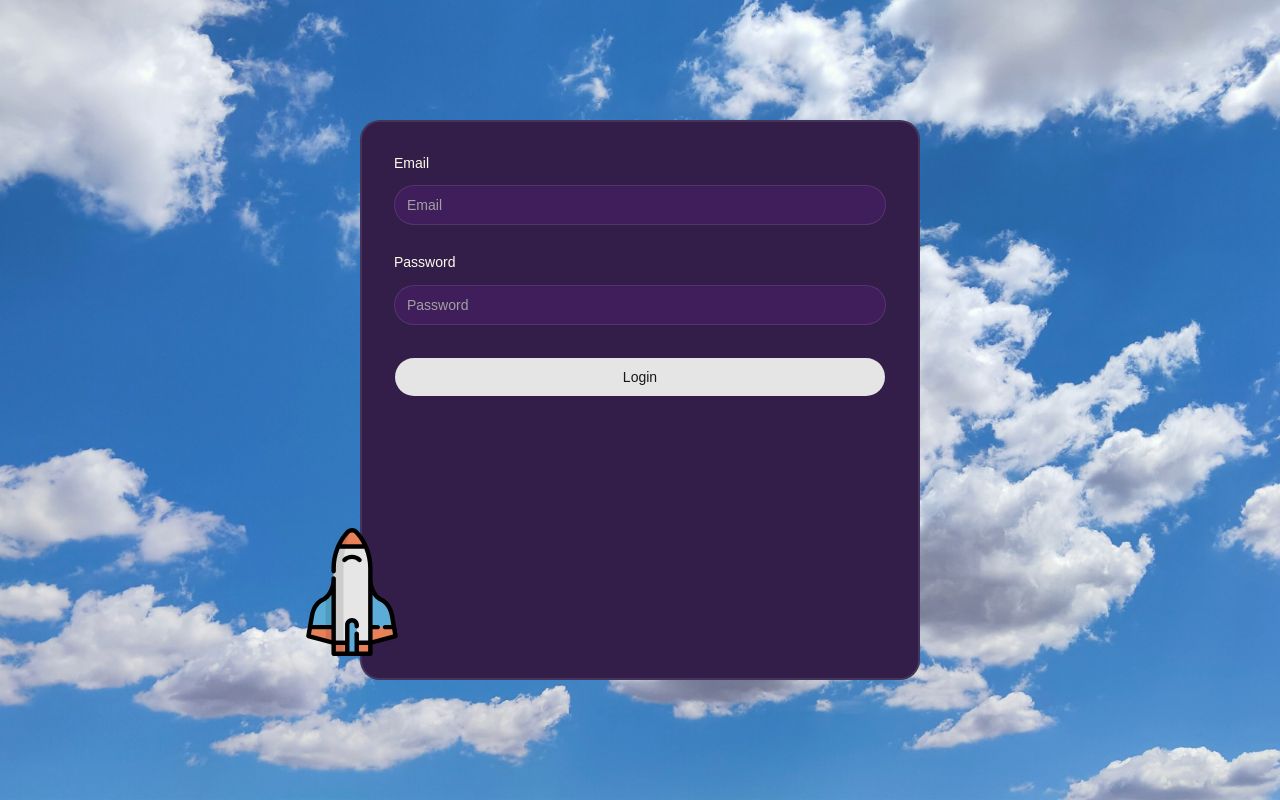
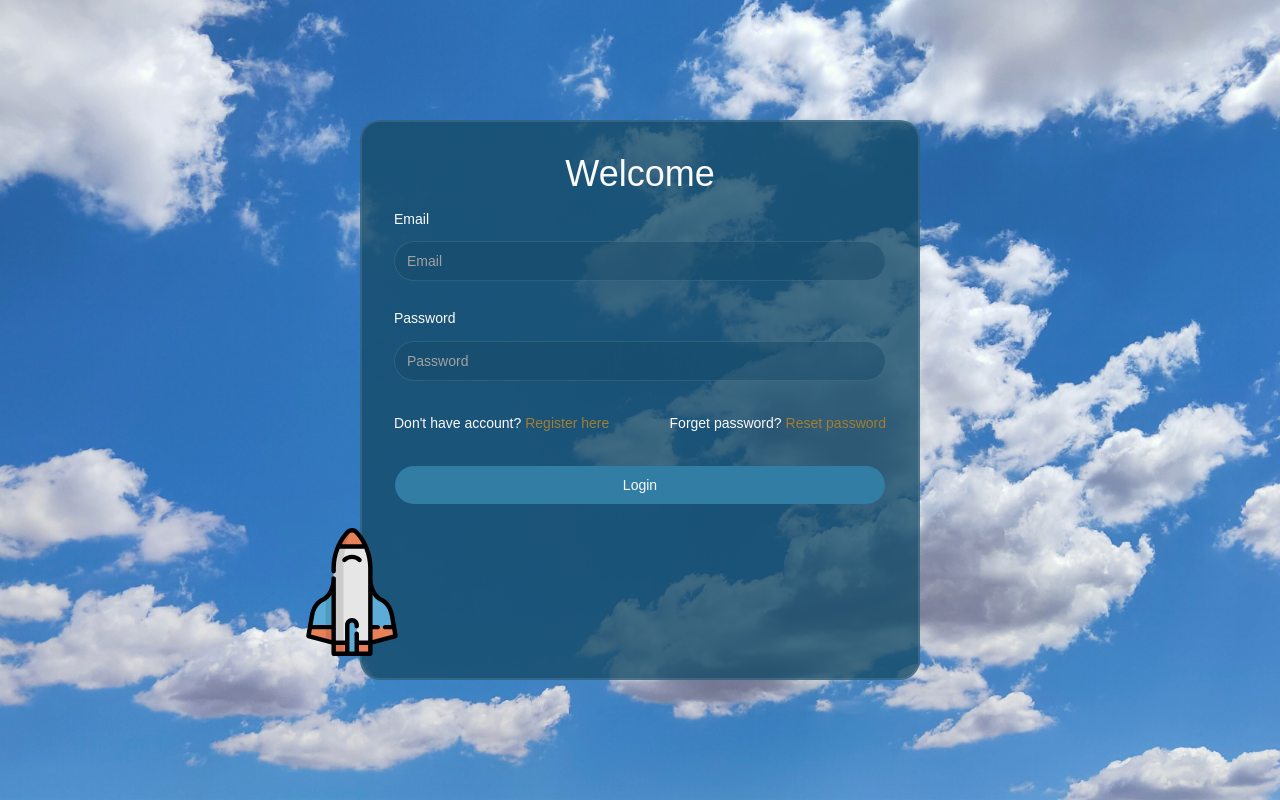
Before and after one commit to Tsukiesi/SuperNova, a React (Vite) app in the folder client/: page / in a window 1280 px wide. Built offline with nearby package versions, Linux system fonts and the light colour scheme.

Commit message:
Add react-hook-form and zod validation. Update design for login page

```diff
--- a/client/package.json
+++ b/client/package.json
@@ -12,16 +12,19 @@
   "dependencies": {
     "@base-ui/react": "^1.7.0",
     "@fontsource-variable/inter": "^5.3.0",
+    "@hookform/resolvers": "^5.7.1",
     "@tailwindcss/vite": "^4.3.3",
     "class-variance-authority": "^0.7.1",
     "clsx": "^2.1.1",
     "lucide-react": "^1.30.0",
     "react": "^19.2.8",
     "react-dom": "^19.2.8",
+    "react-hook-form": "^7.85.0",
     "shadcn": "^4.16.2",
     "tailwind-merge": "^3.6.0",
     "tailwindcss": "^4.3.3",
-    "tw-animate-css": "^1.4.0"
+    "tw-animate-css": "^1.4.0",
+    "zod": "^4.4.3"
   },
   "devDependencies": {
     "@eslint/js": "^10.0.1",
--- a/client/src/components/ui/field.tsx
+++ b/client/src/components/ui/field.tsx
@@ -197,7 +197,7 @@ function FieldError({
     }
 
     return (
-      <ul className="ml-4 flex list-disc flex-col gap-1">
+      <ul className="ml-4 flex list-disc gap-1">
         {uniqueErrors.map(
           (error, index) =>
             error?.message && <li key={index}>{error.message}</li>,
--- a/client/src/features/auth/types.ts
+++ b/client/src/features/auth/types.ts
@@ -1,3 +1,8 @@
 export type LoginFormProps = {
   onLogin: () => void;
 };
+
+export type LoginFormState = {
+  email: string;
+  password: string;
+};
--- a/client/src/features/auth/ui/LoginForm.tsx
+++ b/client/src/features/auth/ui/LoginForm.tsx
@@ -6,32 +6,86 @@ import {
 } from "@/components/ui/field";
 import { Input } from "@/components/ui/input";
 import { Button } from "@/components/ui/button";
-import { type LoginFormProps } from "../types";
+import { z } from "zod";
+import { zodResolver } from "@hookform/resolvers/zod";
+import { useForm } from "react-hook-form";
+import { type LoginFormProps, type LoginFormState } from "../types";
+
+const LoginSchema = z.object({
+  email: z
+    .email({ error: "Wrong email format" })
+    .nonempty({ error: "Email can't be empty" }),
+  password: z.string().min(8, { error: "Password must be at least 8 symbols" }),
+});
 
 function LoginForm({ onLogin }: LoginFormProps) {
+  const { register, handleSubmit, formState } = useForm<LoginFormState>({
+    resolver: zodResolver(LoginSchema),
+  });
+  const onSubmit = (data: LoginFormState) => {
+    console.log(data);
+    onLogin();
+  };
+  const { errors } = formState;
   return (
     <form
-      action=""
-      className="w-140 h-140 rounded-[20px] border-2 p-8 bg-background text-amber-50"
-      onSubmit={(e) => {
-        e.preventDefault();
-        onLogin();
-      }}
+      noValidate
+      className="w-140 h-140 rounded-[20px] border-2 text-center p-8 bg-[#164b68CC]"
+      onSubmit={handleSubmit(onSubmit)}
     >
-      <FieldGroup>
-        <Field>
+      <span className="text-4xl ">Welcome</span>
+
+      <FieldGroup className="mt-4">
+        <Field className="relative">
           <FieldLabel htmlFor="email">Email</FieldLabel>
-          <Input id="email" type="email" placeholder="Email" />
-          <FieldError />
+          <Input
+            id="email"
+            type="email"
+            placeholder="Email"
+            className="focus-visible:border-ring-secondary focus-visible:ring-ring-secondary/30 bg-input-secondary/50"
+            {...register("email")}
+          />
+          <FieldError
+            errors={[errors.email]}
+            className="absolute left-0 top-full mt-1"
+          />
         </Field>
 
-        <Field>
+        <Field className="relative">
           <FieldLabel htmlFor="password">Password</FieldLabel>
-          <Input id="password" type="password" placeholder="Password" />
-          <FieldError />
+          <Input
+            id="password"
+            type="password"
+            placeholder="Password"
+            className="focus-visible:border-ring-secondary focus-visible:ring-ring-secondary/30 bg-input-secondary/50"
+            {...register("password")}
+          />
+          <FieldError
+            errors={[errors.password]}
+            className="absolute left-0 top-full mt-1"
+          />
         </Field>
       </FieldGroup>
-      <Button type="submit" size="lg" className="w-full mt-8">
+      <div className="flex justify-between text-sm mt-8">
+        <span>
+          Don't have account?
+          <a href="" className="ml-1 hover:underline text-[#a37d32]">
+            Register here
+          </a>
+        </span>
+        <span>
+          Forget password?
+          <a href="" className="ml-1 hover:underline text-[#a37d32]">
+            Reset password
+          </a>
+        </span>
+      </div>
+
+      <Button
+        type="submit"
+        size="lg"
+        className="w-full mt-8 bg-secondary text-secondary-foreground hover:bg-secondary/80"
+      >
         Login
       </Button>
     </form>
--- a/client/src/index.css
+++ b/client/src/index.css
@@ -19,9 +19,9 @@
   --card-foreground: oklch(0.985 0 0);
   --popover: oklch(0.205 0 0);
   --popover-foreground: oklch(0.985 0 0);
-  --primary: oklch(0.922 0 0);
-  --primary-foreground: oklch(0.205 0 0);
-  --secondary: oklch(0.269 0 0);
+  --primary: #4e1f6e;
+  --primary-foreground: oklch(0.985 0 0);
+  --secondary: #327da3;
   --secondary-foreground: oklch(0.985 0 0);
   --muted: oklch(0.269 0 0);
   --muted-foreground: oklch(0.708 0 0);
@@ -30,7 +30,9 @@
   --destructive: oklch(0.704 0.191 22.216);
   --border: oklch(1 0 0 / 10%);
   --input: #4e1f6e;
+  --input-secondary: #164b68;
   --ring: oklch(0.65 0.25 300);
+  --ring-secondary: oklch(0.65 0.25 220);
   --chart-1: oklch(0.87 0 0);
   --chart-2: oklch(0.556 0 0);
   --chart-3: oklch(0.439 0 0);
@@ -67,7 +69,9 @@ body {
   --color-chart-2: var(--chart-2);
   --color-chart-1: var(--chart-1);
   --color-ring: var(--ring);
+  --color-ring-secondary: var(--ring-secondary);
   --color-input: var(--input);
+  --color-input-secondary: var(--input-secondary);
   --color-border: var(--border);
   --color-destructive: var(--destructive);
   --color-accent-foreground: var(--accent-foreground);
--- a/client/src/pages/auth/LoginPage.tsx
+++ b/client/src/pages/auth/LoginPage.tsx
@@ -18,7 +18,7 @@ function LoginPage() {
         className={`absolute inset-0 z-0 bg-cover bg-center transition-opacity duration-800 bg-[url('/background-blackhole.jpg')] ${isBackgroundChanged ? "opacity-100" : "opacity-0"}`}
       />
 
-      <div className="relative z-10">
+      <div className="flex flex-col justify-center items-center gap-4 relative z-10">
         <LoginForm
           onLogin={() => {
             setIsLoading(true);
```
Also changed, not shown: 1 other file (tests, documents, lock files or other folders).
